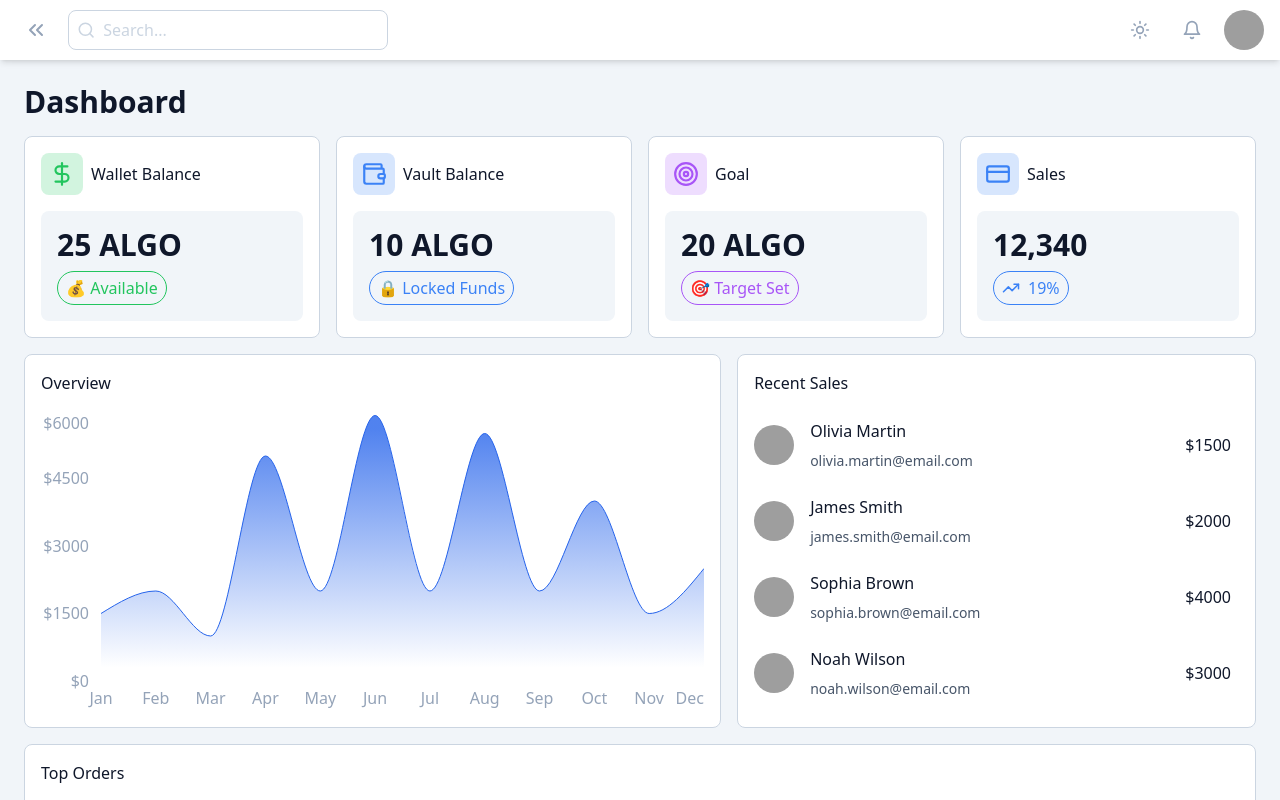
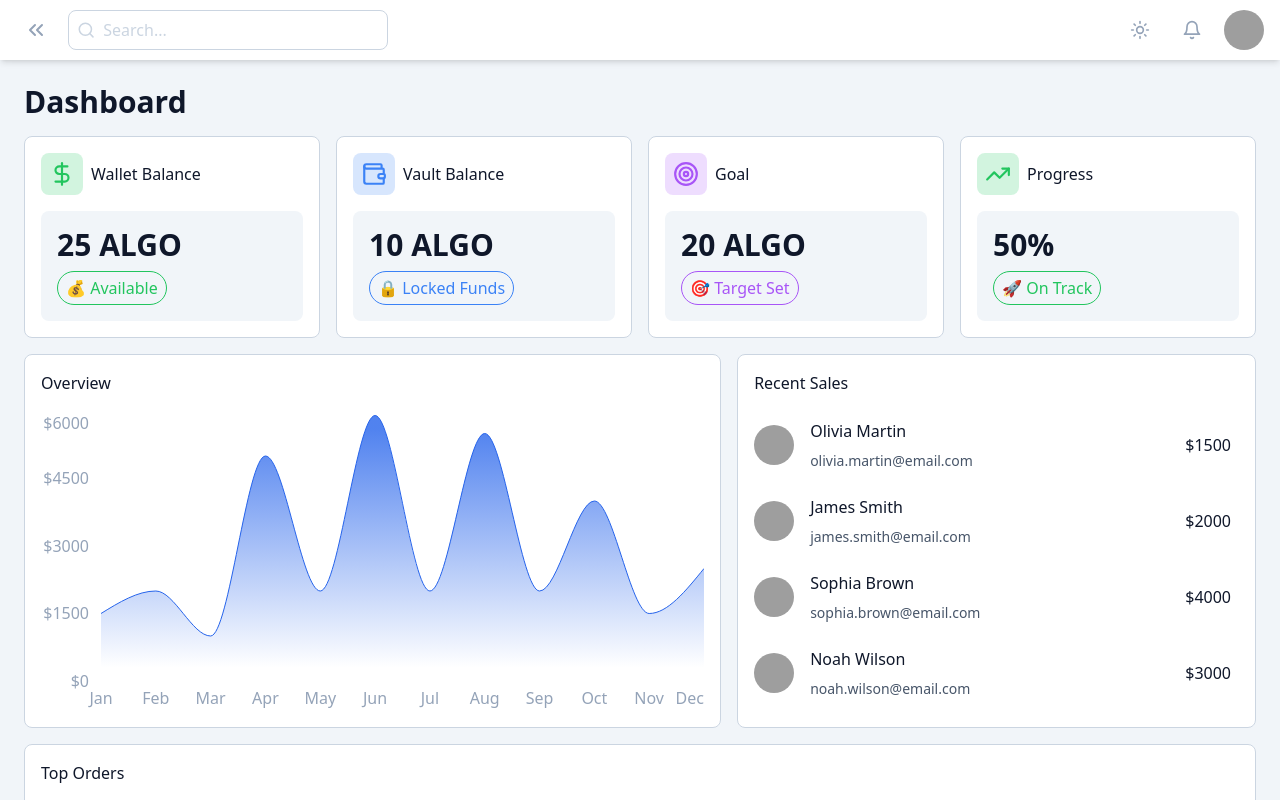
Before and after one commit to itisrudraa/temp-ds-repo, a React (Vite) app: page / in a window 1280 px wide. Built offline with nearby package versions, Linux system fonts and the light colour scheme; grey boxes are pictures that could not be loaded.

Commit message:
updated progress card

```diff
--- a/src/routes/dashboard/page.jsx
+++ b/src/routes/dashboard/page.jsx
@@ -71,21 +71,26 @@ const DashboardPage = () => {
                         </span>
                     </div>
                 </div>
-                <div className="card">
-                    <div className="card-header">
-                        <div className="rounded-lg bg-blue-500/20 p-2 text-blue-500 transition-colors dark:bg-blue-600/20 dark:text-blue-600">
-                            <CreditCard size={26} />
-                        </div>
-                        <p className="card-title">Sales</p>
+            <div className="card">
+                <div className="card-header">
+                    <div className="rounded-lg bg-green-500/20 p-2 text-green-500">
+                        <TrendingUp size={26} />
                     </div>
-                    <div className="card-body bg-slate-100 transition-colors dark:bg-slate-950">
-                        <p className="text-3xl font-bold text-slate-900 transition-colors dark:text-slate-50">12,340</p>
-                        <span className="flex w-fit items-center gap-x-2 rounded-full border border-blue-500 px-2 py-1 font-medium text-blue-500 dark:border-blue-600 dark:text-blue-600">
-                            <TrendingUp size={18} />
-                            19%
-                        </span>
-                    </div>
+                    <p className="card-title">Progress</p>
                 </div>
+
+                <div className="card-body bg-slate-100 dark:bg-slate-950">
+                    <p className="text-3xl font-bold text-slate-900 dark:text-slate-50">
+                        {vaultData.goal > 0
+                            ? ((vaultData.saved / vaultData.goal) * 100).toFixed(0)
+                            : 0}%
+                    </p>
+
+                    <span className="flex w-fit items-center gap-x-2 rounded-full border border-green-500 px-2 py-1 font-medium text-green-500">
+                        🚀 On Track
+                    </span>
+                </div>
+            </div>
             </div>
             <div className="grid grid-cols-1 gap-4 md:grid-cols-2 lg:grid-cols-7">
                 <div className="card col-span-1 md:col-span-2 lg:col-span-4">
```
